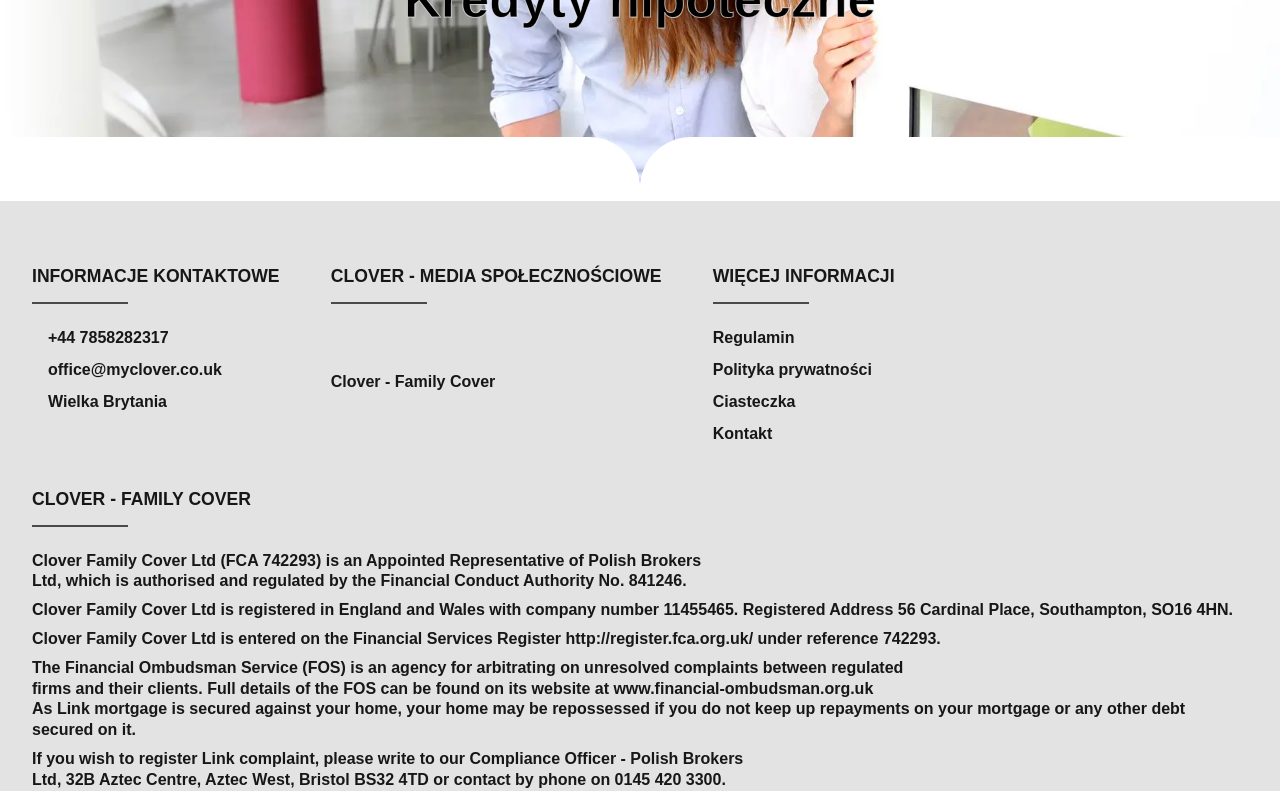
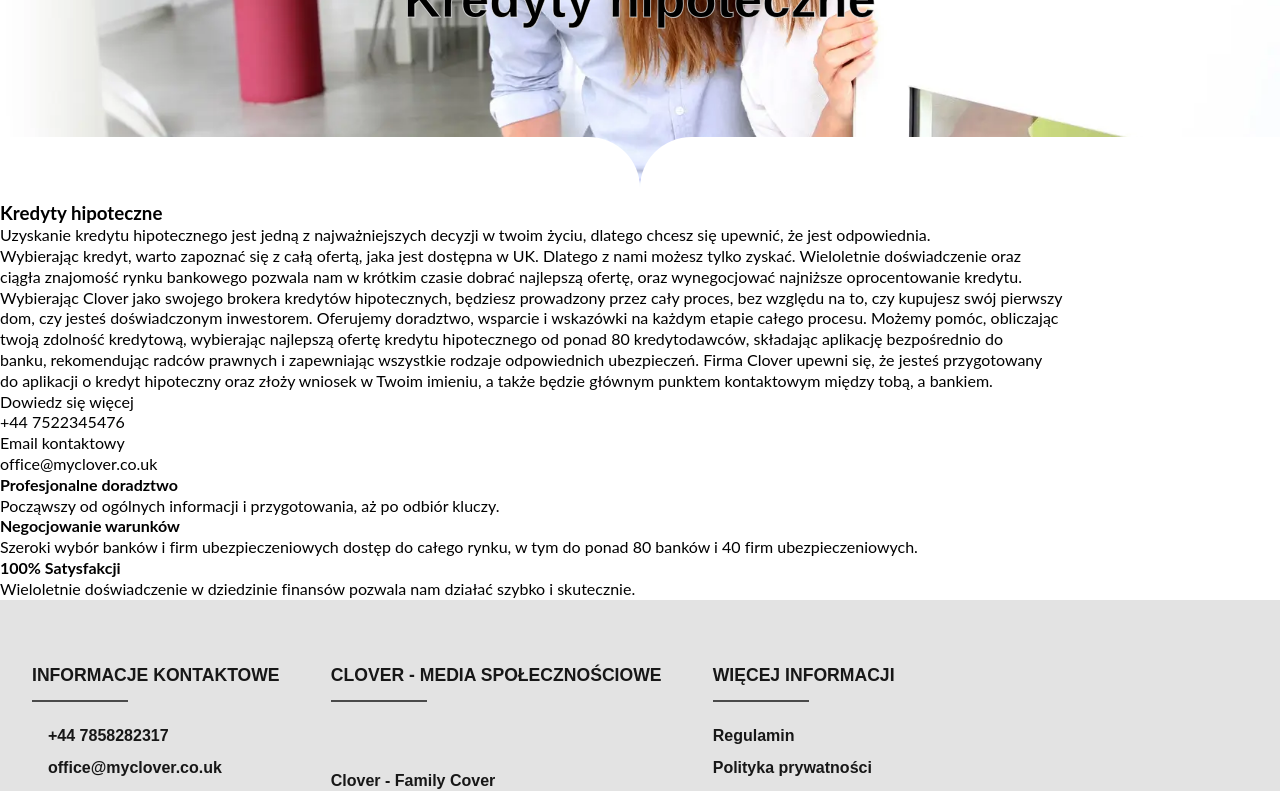
Before and after one commit to TZ-fn/MyClover, a React (Vite) app: page /offer/mortgages in a window 1280 px wide. Shown: the part 387-1178 px from the top of the page. Built offline with nearby package versions, Linux system fonts and the light colour scheme; some icons are missing; a web font is replaced by a local one.

Commit message:
feat: add the main component to the mortgages page

```diff
--- /dev/null
+++ b/src/components/MortgagesPageMain/MortgagesPageMain.tsx
@@ -0,0 +1,42 @@
+import useTranslation from "hooks/useTranslation";
+import styles from "./MortgagesPageMain.module.scss";
+
+export default function MortgagesPageMain() {
+  const [translation] = useTranslation();
+  const mortgagesPageTranslation = translation.pages.mortgages;
+
+  return (
+    <main className={styles.mainContainer}>
+      <h3>{mortgagesPageTranslation.mainHeader}</h3>
+      <p>{mortgagesPageTranslation.text1}</p>
+      <p>{mortgagesPageTranslation.text2}</p>
+      <p>{mortgagesPageTranslation.text3}</p>
+      <div>
+        <div>
+          <p>{mortgagesPageTranslation.contactPhone}</p>
+          <a href="tel:+44 7522345476">+44 7522345476</a>
+        </div>
+        <div>
+          <p>{mortgagesPageTranslation.contactEmail}</p>
+          <a href="mailto:office@myclover.co.uk">office@myclover.co.uk</a>
+        </div>
+      </div>
+      <div>
+        <ul>
+          <li>
+            <h4>{mortgagesPageTranslation.benefitsList[0]?.header}</h4>
+            <p>{mortgagesPageTranslation.benefitsList[0]?.text}</p>
+          </li>
+          <li>
+            <h4>{mortgagesPageTranslation.benefitsList[1]?.header}</h4>
+            <p>{mortgagesPageTranslation.benefitsList[1]?.text}</p>
+          </li>
+          <li>
+            <h4>{mortgagesPageTranslation.benefitsList[2]?.header}</h4>
+            <p>{mortgagesPageTranslation.benefitsList[2]?.text}</p>
+          </li>
+        </ul>
+      </div>
+    </main>
+  );
+}
--- a/src/pages/MortgagesPage/MortgagesPage.tsx
+++ b/src/pages/MortgagesPage/MortgagesPage.tsx
@@ -1,5 +1,6 @@
 import ImageDivider from "components/ImageDivider/ImageDivider";
 import ImageHeader from "components/ImageHeader/ImageHeader";
+import MortgagesPageMain from "components/MortgagesPageMain/MortgagesPageMain";
 import useTranslation from "hooks/useTranslation";
 
 function MortgagesPage() {
@@ -9,6 +10,7 @@ function MortgagesPage() {
     <>
       <ImageHeader pageName={translation.pages.mortgages.mainHeader} backgroundImage="src/assets/mortgages.webp" />
       <ImageDivider isUpwards={false} />
+      <MortgagesPageMain />
     </>
   );
 }
```
Also changed, not shown: src/components/MortgagesPageMain/MortgagesPageMain.module.scss (added).
